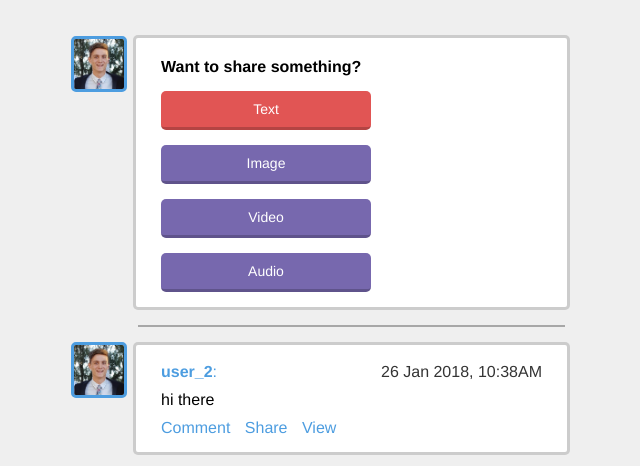
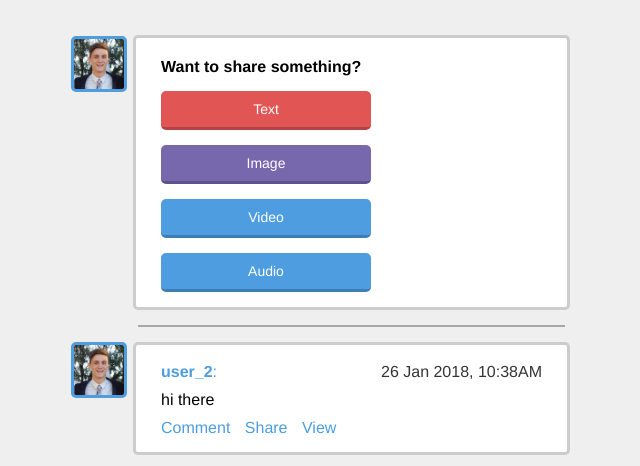
Before and after one commit to bradleykenny/ntwrk_2, a Django app: page /stream/ in a window 1280 px wide. Shown: the part 63-529 px from the top of the page, without its empty margins (316-956 px from the left). Run offline with Django 3.2, Linux system fonts and the light colour scheme; a user stored in the database is signed in; data comes from the database, SQL or seed files in the repository.

```diff
--- a/stream/templates/stream/home.html
+++ b/stream/templates/stream/home.html
@@ -10,8 +10,8 @@
         <h1>Want to share something?</h1><br>
         <a href="{% url 'new_post' %}" class="button text">Text</a>
         <a href="{% url 'home' %}" class="button image">Image</a>
-        <a href="{% url 'home' %}" class="button image">Video</a>
-        <a href="{% url 'home' %}" class="button image">Audio</a>
+        <a href="{% url 'home' %}" class="button video">Video</a>
+        <a href="{% url 'home' %}" class="button audio">Audio</a>
     </div>
     {% endif %}
 
```
Also changed, not shown: 1 other file.
